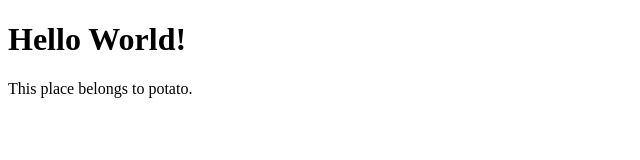
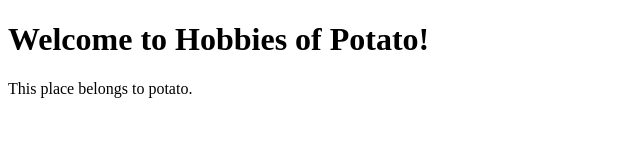
Before and after one commit to yuyu-1001/yuyu-1001.github.io, a plain HTML site: page index.html in a window 1280 px wide. Shown: the whole page, without its empty margins (0-640 px from the left). Drawn offline with Linux system fonts and the light colour scheme.

Commit message:
Update index.html

```diff
--- a/index.html
+++ b/index.html
@@ -3,10 +3,10 @@
 <head>
 	<meta charset="utf-8">
 	<meta name="viewport" content="width=device-width, initial-scale=1">
-	<title></title>
+	<title>Hobbies of Potato</title>
 </head>
 <body>
-	<h1>Hello World!</h1>
+	<h1>Welcome to Hobbies of Potato!</h1>
 	<p>This place belongs to potato.</p>
 </body>
 </html>
```
